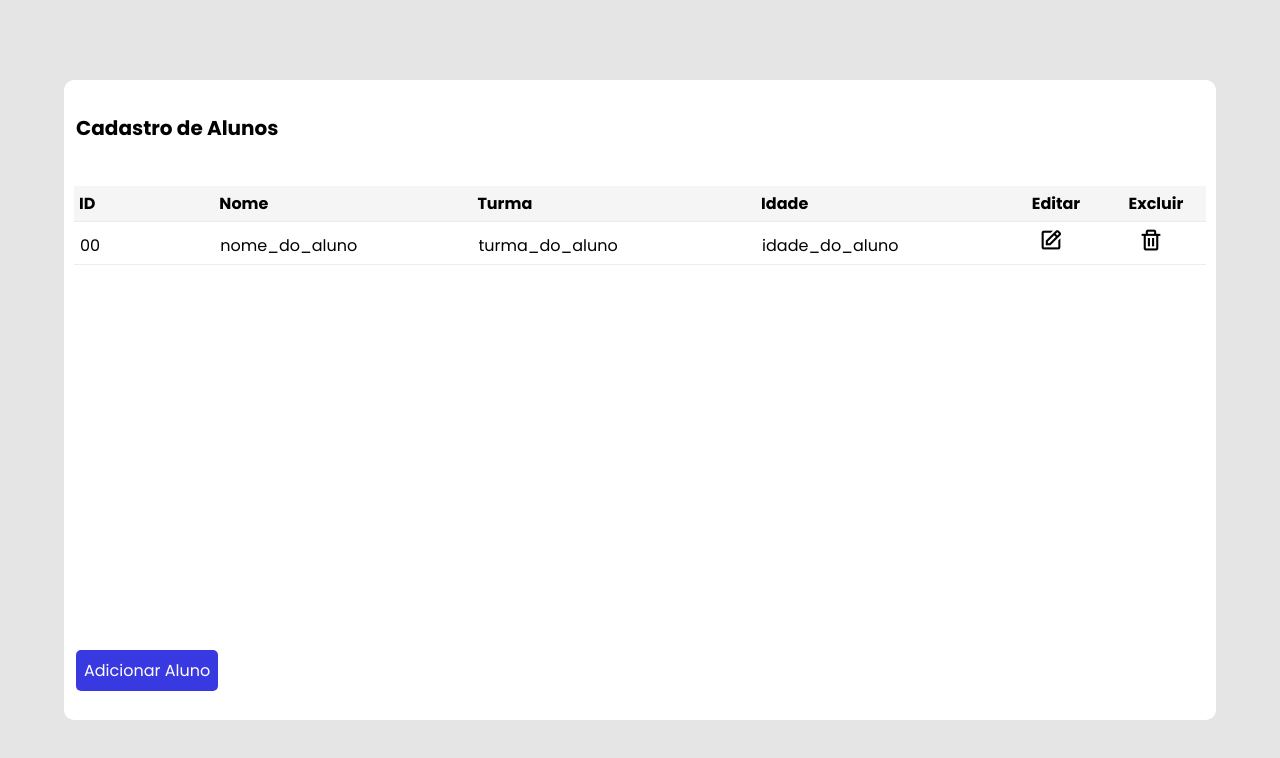
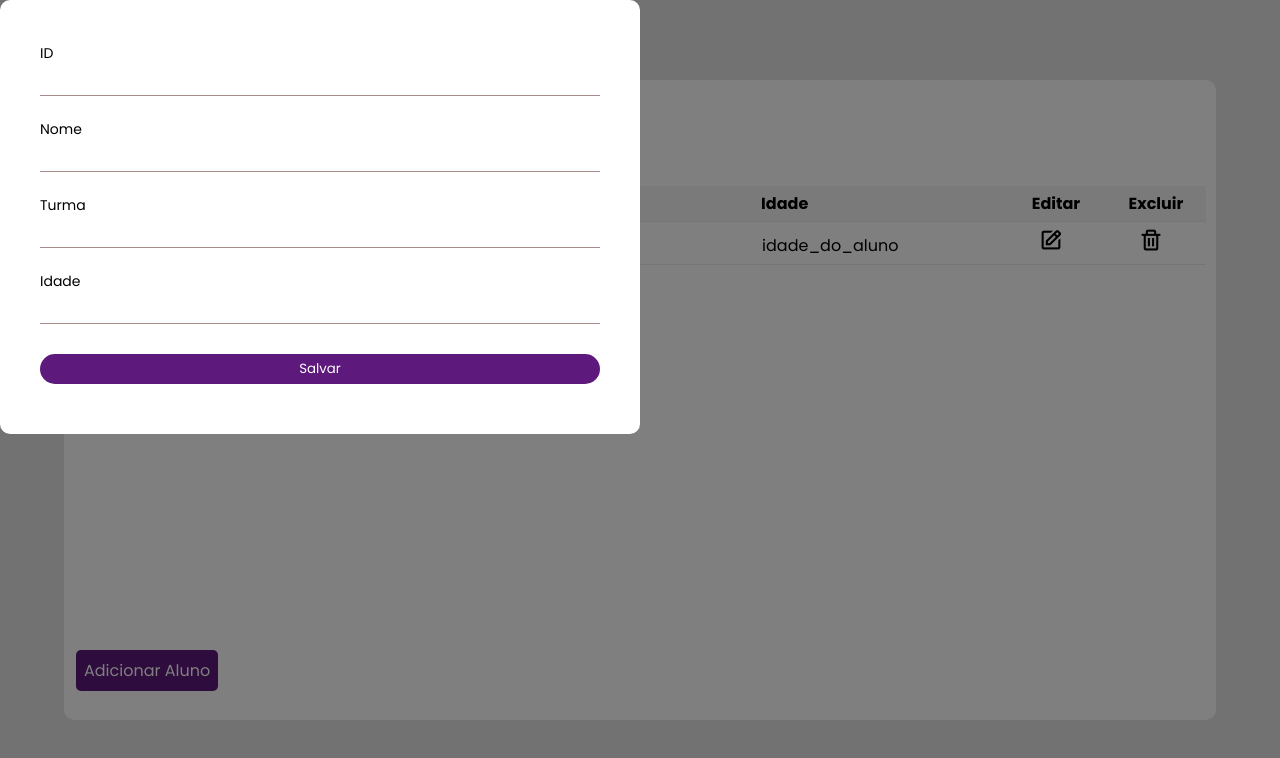
Before and after one commit to otaviogrocha/crud-web-js, a plain HTML site: page index.html in a window 1280 px wide. Drawn offline with nearby package versions, Linux system fonts and the light colour scheme.

Commit message:
pre fix modal active before start crud

```diff
--- a/src/css/style.css
+++ b/src/css/style.css
@@ -117,7 +117,7 @@ tbody tr td.acao {
     border-radius: 5px;
     border: none;
     color: white;
-    background-color: rgb(57, 57, 226);
+    background-color: rgb(93, 25, 124);
 }
 
 
@@ -166,7 +166,7 @@ tbody tr td.acao {
     top: 0;
     left: 0;
     background-color: rgba(0, 0, 0, 0.5);
-    display: none;
+    display: block;
     z-index: 999;
     align-items: center;
     justify-content: center;
@@ -206,7 +206,7 @@ tbody tr td.acao {
     padding: 5px 10px;
     width: 100%;
     border: none;
-    background-color: rgb(57, 57, 226);
+    background-color: rgb(93, 25, 124);
     color: white;
 }
 
```
Also changed, not shown: 1 other file.
